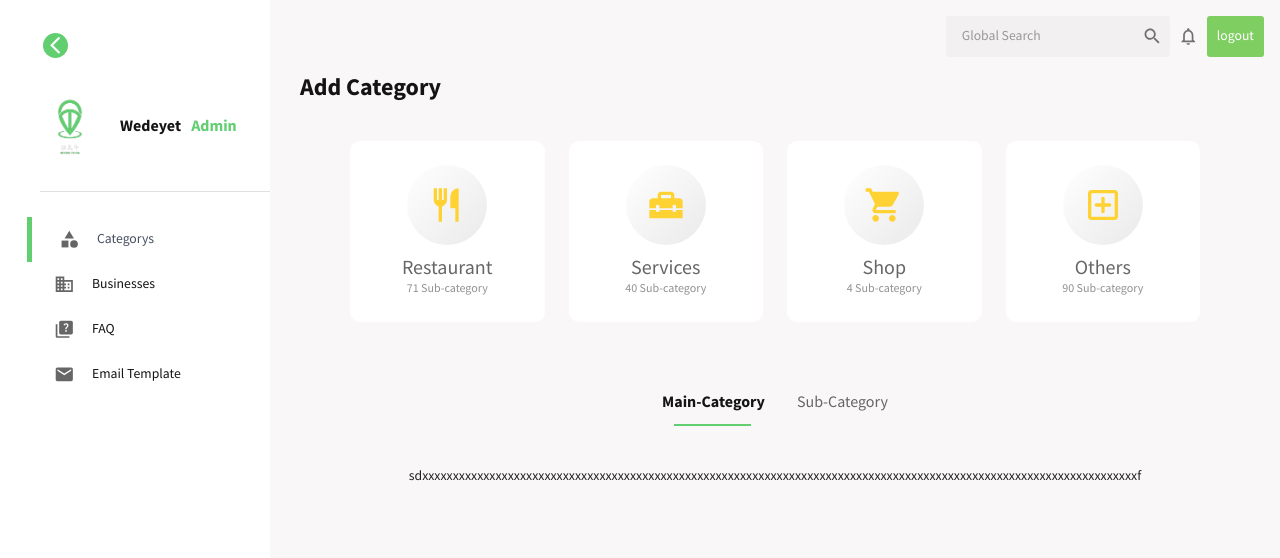
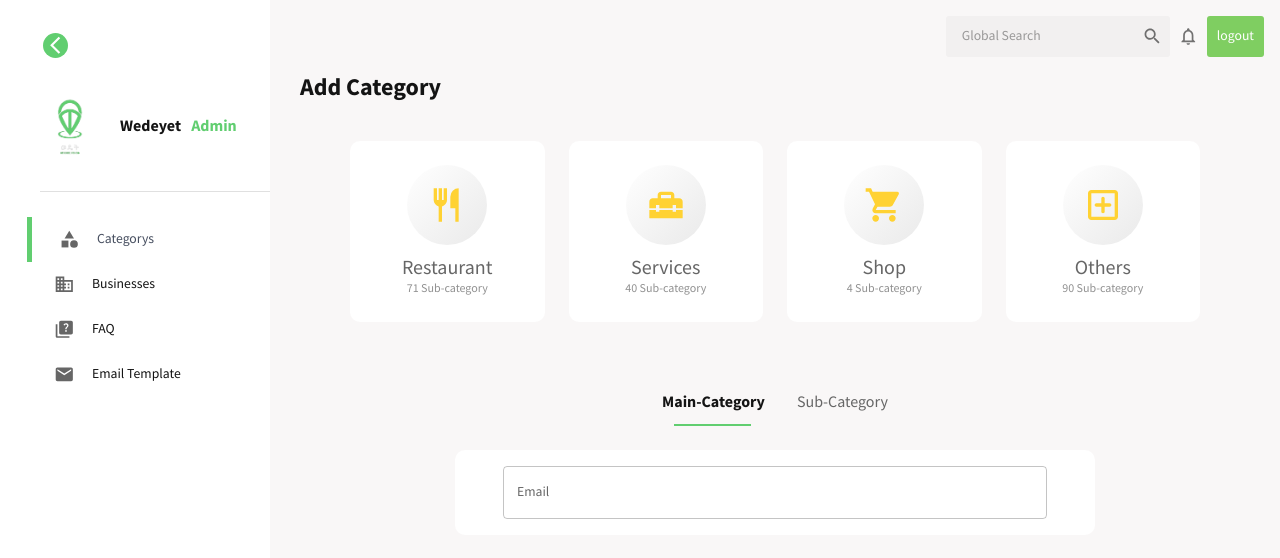
Before and after one commit to abrhamtafere/Wedeyet-admin-front, a React (Create React App) app: page / in a window 1280 px wide. Shown: the top 558 px of the page. Built offline with nearby package versions, Linux system fonts and the light colour scheme.

Commit message:
minor change

```diff
--- /dev/null
+++ b/src/components/Category/MainCategory/MainCategory.js
@@ -0,0 +1,50 @@
+import React from 'react'
+import { tokens } from "../../../theme";
+import { Box,TextField, useMediaQuery, useTheme } from "@mui/material";
+function MainCategory() {
+  const isNonMobile = useMediaQuery("(min-width:600px)");
+  const theme = useTheme();
+  const colors = tokens(theme.palette.mode);
+  return (
+    <Box  borderRadius="10px" bgcolor="white" width="50vw" padding=" 1rem 3rem">
+    <Box
+    display="grid"
+    gap="30px"
+    gridTemplateColumns="repeat(1, minmax(0, 1fr))"
+
+  >
+    <TextField
+     fullWidth
+
+      label="Email"
+      id="outlined-search"
+      type="search"
+      sx={{ "& .MuiOutlinedInput-root:hover": {
+        "& > fieldset": {
+          borderColor: colors.greenAccent[400]
+
+        },width: "100%",
+      },
+      "& .MuiOutlinedInput-root:Mui-focused": {
+        "& > fieldset": {
+          borderColor: colors.greenAccent[400]
+
+        }
+      },
+
+      flexGrow:1
+    }}
+      // onBlur={handleBlur}
+      // onChange={handleChange}
+      // value={values.email}
+      name="email"
+      // error={Boolean(touched.email) && Boolean(errors.email)}
+      // helperText={touched.email && errors.email}
+      // sx={{ gridColumn: "span 4" }}
+    />
+    </Box>
+  </Box>
+  )
+}
+
+export default MainCategory
--- a/src/components/Category/Tabs.js
+++ b/src/components/Category/Tabs.js
@@ -4,6 +4,7 @@ import Tab from '@mui/material/Tab';
 import { tokens } from "../../theme";
 import { Box, IconButton, Typography, useTheme } from "@mui/material";
 import TabItem from './TabItem';
+import MainCategory from './MainCategory/MainCategory';
 export default function CategoryTabs({ active, handleChange }) {
   const theme = useTheme();
   const colors = tokens(theme.palette.mode);
@@ -33,7 +34,7 @@ export default function CategoryTabs({ active, handleChange }) {
           </Tabs>
         </Box>
         <TabItem value={active} index={0}>
-          <Box width="100%" p="1rem" display="flex" flexDirection="row" justifyContent="center" alignItems="center" m="" >sdxxxxxxxxxxxxxxxxxxxxxxxxxxxxxxxxxxxxxxxxxxxxxxxxxxxxxxxxxxxxxxxxxxxxxxxxxxxxxxxxxxxxxxxxxxxxxxxxxxxxxxxxxxxxxxxxxxxxxf</Box>
+          <MainCategory/>
         </TabItem>
         <TabItem value={active} index={1}>
           Item Two
--- a/src/components/Login/LoginForm.js
+++ b/src/components/Login/LoginForm.js
@@ -142,11 +142,10 @@ const LoginForm = () => {
           </Box>
           <Typography textAlign="right" mt="2px" variant="h6"  color={colors.grey[500]}>
               Forgot Password
-            </Typography>
+          </Typography>
 
           <Box>
             <Button
-
               fullWidth
               type="submit"
               sx={{
```
